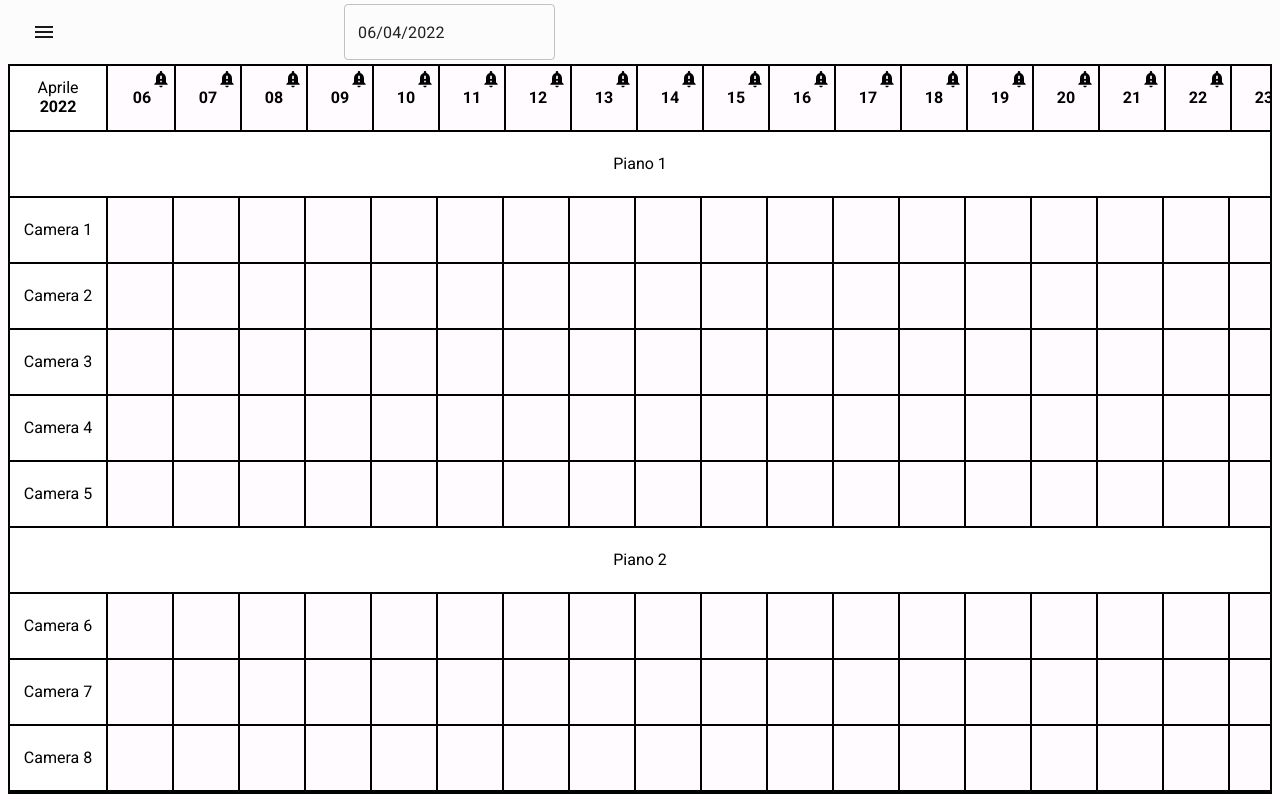
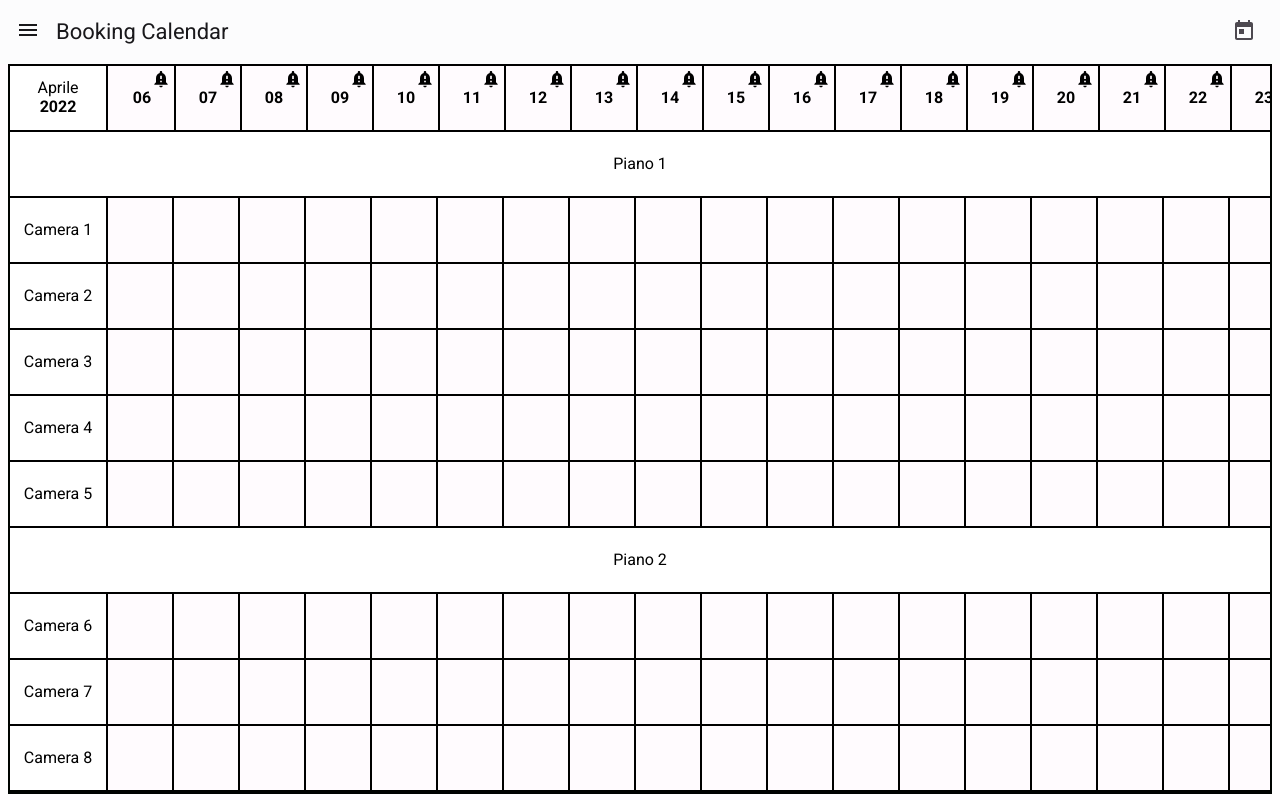
Before and after one commit to dropik/booking-calendar-app, a React app: page / in a window 1280 px wide. Built offline with nearby package versions, Linux system fonts and the light colour scheme.

Commit message:
Implemented layout for new app bar

```diff
--- a/src/components/Header.tsx
+++ b/src/components/Header.tsx
@@ -1,12 +1,27 @@
 import React from "react";
+import Typography from "@mui/material/Typography";
+import TodayIcon from "@mui/icons-material/Today";
+import Box from "@mui/material/Box";
 
 import M3AppBar from "./m3/M3AppBar";
-import DateInput from "./header/DateInput";
+import M3TextButton from "./m3/M3TextButton";
+import SidemenuButton from "./header/SidemenuButton";
 
 export default function Header(): JSX.Element {
   return (
     <M3AppBar>
-      <DateInput />
+      <Box sx={{ display: "flex" }}>
+        <SidemenuButton />
+        <Typography variant="titleLarge">Booking Calendar</Typography>
+      </Box>
+      <M3TextButton
+        sx={{
+          color: (theme) => theme.palette.onSurfaceVariant.main
+        }}
+        iconOnly
+      >
+        <TodayIcon />
+      </M3TextButton>
     </M3AppBar>
   );
 }
--- a/src/components/header/SidemenuButton.css
+++ b/src/components/header/SidemenuButton.css
@@ -1,6 +1,5 @@
 .sidemenu-button {
-  margin-left: 1rem;
-  flex-basis: 25%;
+  margin-right: 1rem;
 }
 
 .sidemenu-button .button:hover {
--- a/src/components/m3/M3AppBar.tsx
+++ b/src/components/m3/M3AppBar.tsx
@@ -8,6 +8,7 @@ const CustomizedAppBar = styled(AppBar)<AppBarProps>(({ theme }) => ({
   display: "flex",
   flexDirection: "row",
   alignItems: "center",
+  justifyContent: "space-between",
   height: "4rem",
   paddingLeft: "1rem",
   paddingRight: "1rem"
--- a/src/components/m3/M3TextButton.tsx
+++ b/src/components/m3/M3TextButton.tsx
@@ -4,7 +4,7 @@ import Button, { ButtonProps } from "@mui/material/Button";
 import Typography from "@mui/material/Typography";
 
 interface M3TextButtonProps extends ButtonProps {
-  iconOnly?: boolean
+  iconOnly?: boolean;
 }
 
 const CustomizedButton = styled(Button, {
@@ -12,8 +12,9 @@ const CustomizedButton = styled(Button, {
 })<M3TextButtonProps>(({ theme, iconOnly }) => ({
   textTransform: "none",
   height: "2.5rem",
+  width: iconOnly ? "2.5rem" : undefined,
   borderRadius: "1.25rem",
-  minWidth: "3rem",
+  minWidth: iconOnly ? "2.5rem" : "3rem",
   paddingLeft: "0.75rem",
   paddingRight: "0.75rem",
   "& .MuiButton-startIcon": {
```
